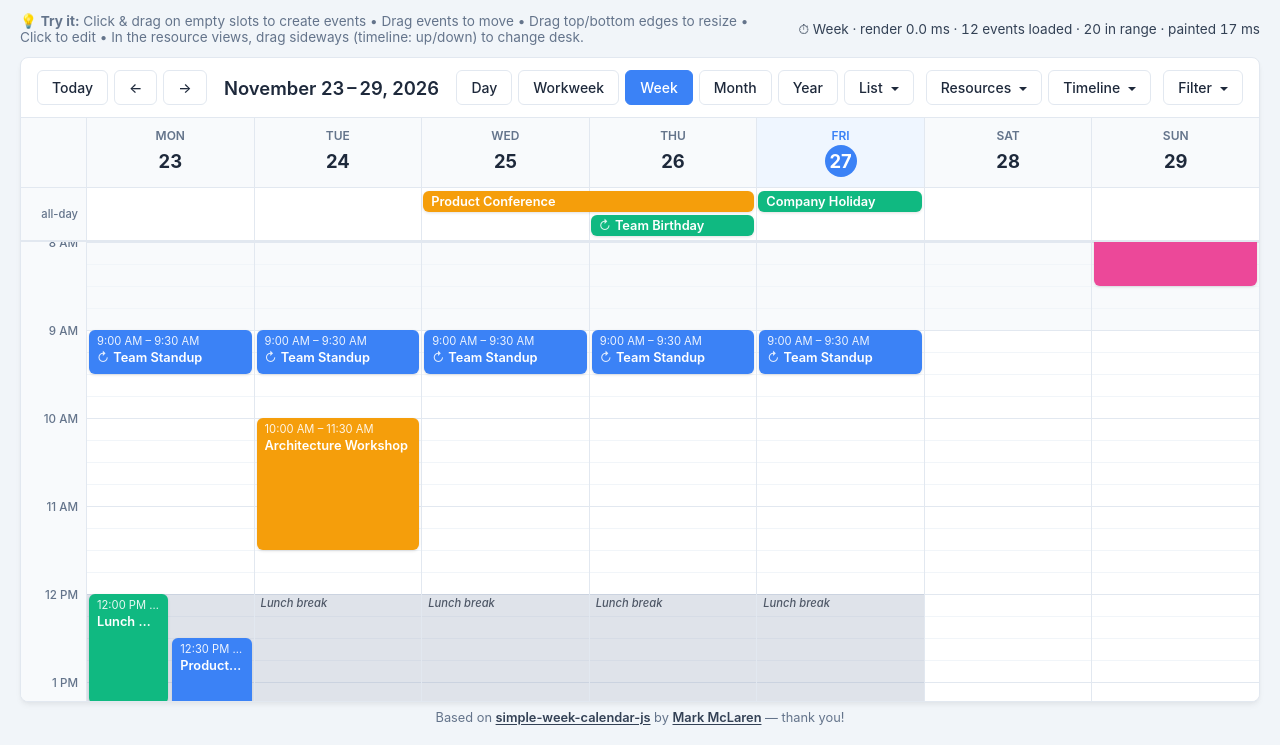
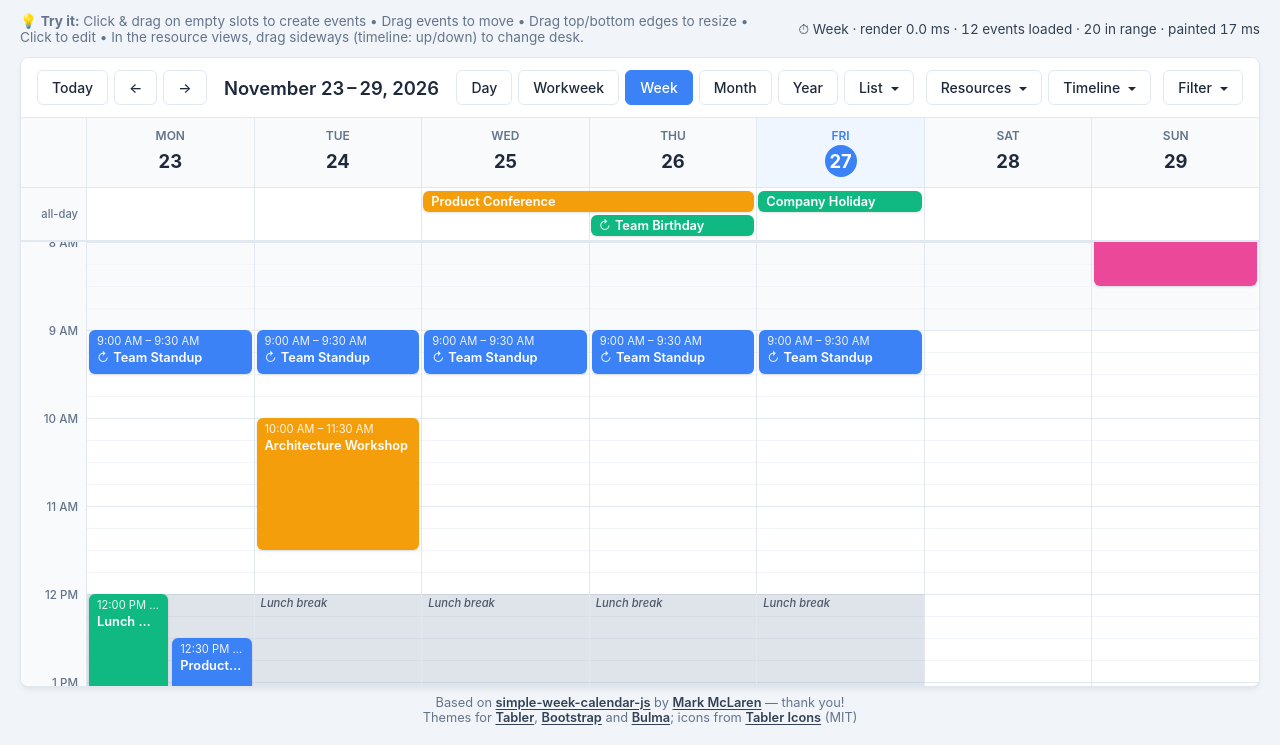
Before and after one commit to hohll/Agendo, a plain HTML site: page index.html in a window 1280 px wide. Shown: the part 55-800 px from the top of the page. Drawn offline with Linux system fonts and the light colour scheme.

Commit message:
docs: credit Tabler, Bootstrap, Bulma and Tabler Icons
README acknowledgments name the three CSS frameworks the ready-made themes
and the demo rely on (all MIT; not bundled, the demo loads them from
jsDelivr) and the Tabler Icons used by the iCalendar buttons. The demo
footer links to them.

```diff
--- a/index.html
+++ b/index.html
@@ -302,6 +302,8 @@
   <footer class="demo-footer">
     Based on <a href="https://github.com/markmclaren/simple-week-calendar-js">simple-week-calendar-js</a>
     by <a href="https://github.com/markmclaren">Mark McLaren</a> &mdash; thank you!
+    <br>Themes for <a href="https://tabler.io">Tabler</a>, <a href="https://getbootstrap.com">Bootstrap</a>
+    and <a href="https://bulma.io">Bulma</a>; icons from <a href="https://tabler.io/icons">Tabler Icons</a> (MIT)
   </footer>
 
   <!-- Calendar Library Script -->
```
Also changed, not shown: 1 other file.
